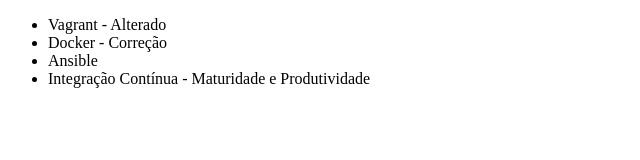
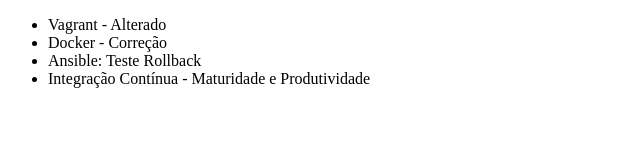
Before and after one commit to JaimeJr/alura-git, a plain HTML site: page index.html in a window 1280 px wide. Shown: the whole page, without its empty margins (0-640 px from the left). Drawn offline with Linux system fonts and the light colour scheme.

Commit message:
Mudando nome do ansible

```diff
--- a/index.html
+++ b/index.html
@@ -8,7 +8,7 @@
     <ul>
         <li>Vagrant - Alterado</li>
         <li>Docker - Correção</li>
-        <li>Ansible</li>
+        <li>Ansible: Teste Rollback</li>
         <li>Integração Contínua - Maturidade e Produtividade</li>
     </ul>
 </body>
```
